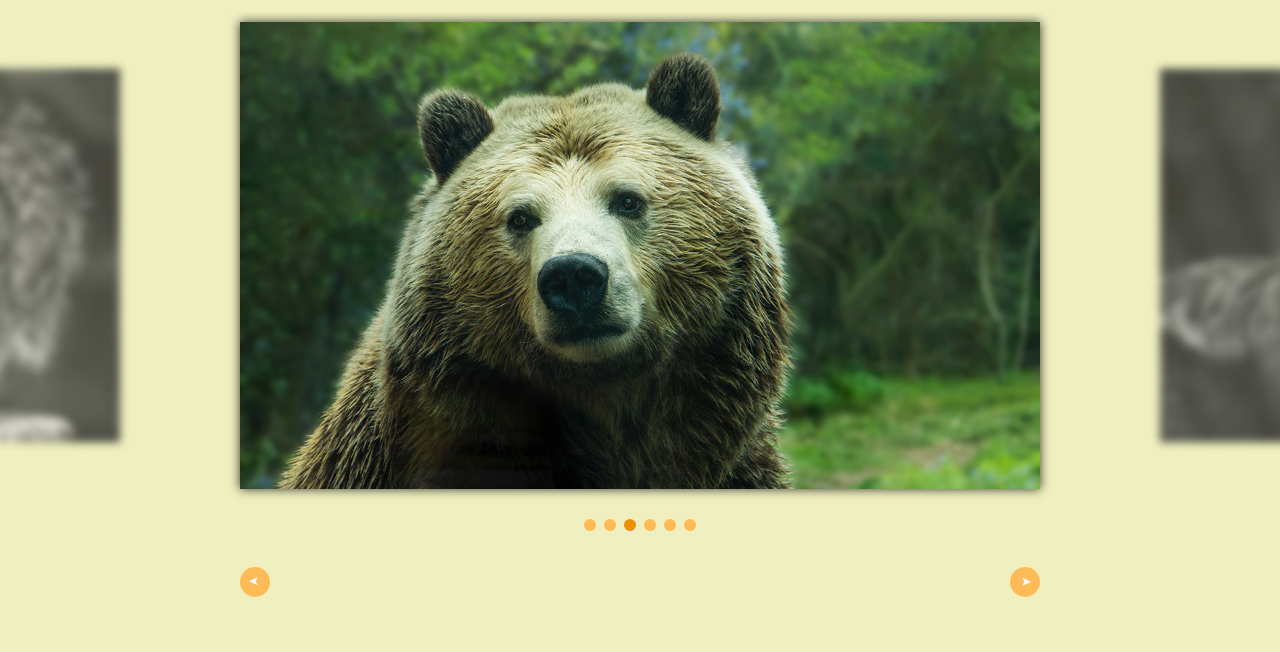
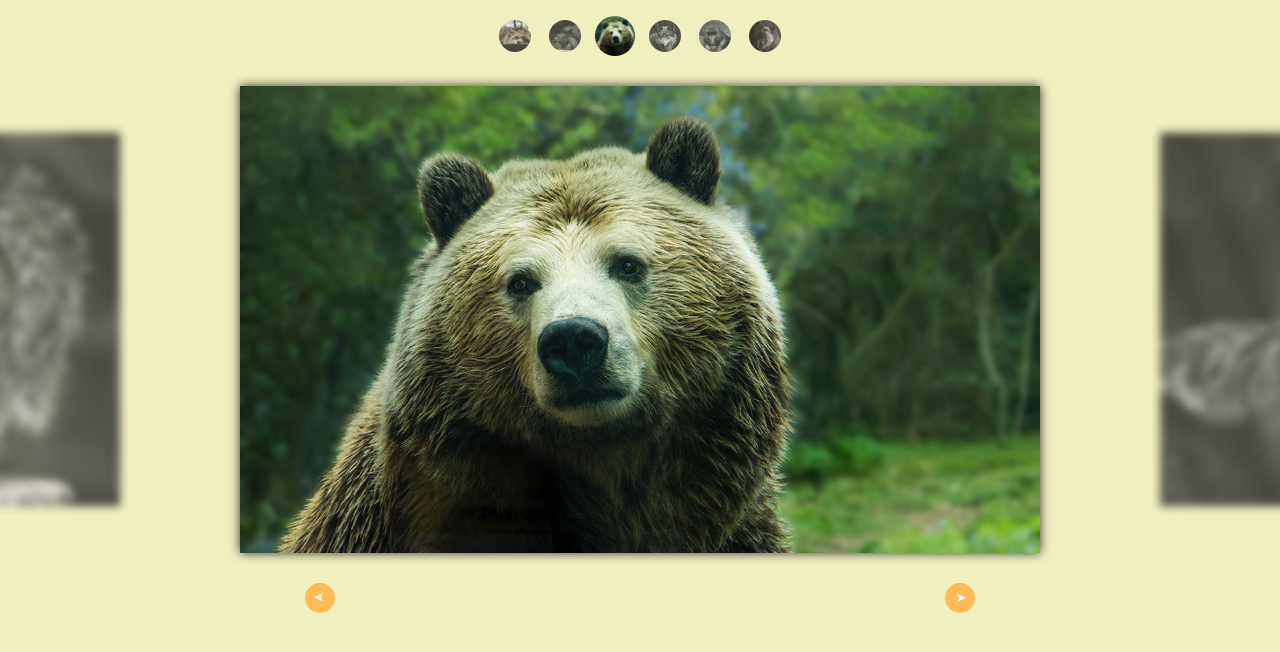
Before and after one commit to guimontme/projeto-slide, a website: page public/index.html in a window 1280 px wide. Shown: the part 36-688 px from the top of the page. Drawn offline with Linux system fonts and the light colour scheme.

Commit message:
Ajustes de Estilo e criação do custom controls

```diff
--- a/public/index.html
+++ b/public/index.html
@@ -9,6 +9,14 @@
   </head>
   <body>
     <h1>Slides</h1>
+    <ul class="custom-controls">
+        <li><img src="img/foto1-thumb.jpg" alt=""></li>
+        <li><img src="img/foto2-thumb.jpg" alt=""></li>
+        <li><img src="img/foto3-thumb.jpg" alt=""></li>
+        <li><img src="img/foto4-thumb.jpg" alt=""></li>
+        <li><img src="img/foto5-thumb.jpg" alt=""></li>
+        <li><img src="img/foto6-thumb.jpg" alt=""></li>
+    </ul>
     <div class="slide-wrapper">
         <ul class="slide">
             <li><img src="img/foto1.jpg" alt=""></li>
--- a/src/js/script.js
+++ b/src/js/script.js
@@ -3,4 +3,4 @@ import { SlideNav } from './slide';
 const slide = new SlideNav('.slide', '.slide-wrapper');
 slide.init();
 slide.addArrows('.arrow-nav .prev', '.arrow-nav .next');
-slide.addControl();
+slide.addControl('.custom-controls');
--- a/src/sass/_slide.scss
+++ b/src/sass/_slide.scss
@@ -30,11 +30,9 @@
 }
 
 .arrow-nav {
-  width: 80vw;
-  max-width: 800px;
-  margin: 16px auto;
+  margin: 20px auto;
   display: flex;
-  justify-content: space-between;
+  justify-content: space-around;
   button {
     cursor: pointer;
     border: none;
@@ -68,8 +66,6 @@
 }
 
 ul[data-control='slide'] {
-  width: 80vw;
-  max-width: 800px;
   margin: 20px auto;
   display: flex;
   justify-content: center;
@@ -89,3 +85,27 @@ ul[data-control='slide'] {
     }
   }
 }
+
+ul.custom-controls {
+  display: flex;
+  margin: 20px auto;
+  justify-content: center;
+  flex-wrap: wrap;
+  gap: 10px;
+  li {
+    width: 40px;
+    height: 40px;
+    border-radius: 50%;
+    overflow: hidden;
+    opacity: .8;
+    filter: grayscale(0.8);
+    transform: scale(.8);
+    transition: .3s;
+
+    &.active {
+      opacity: 1;
+      filter: none;
+      transform: scale(1);
+    }
+  }
+}
```
Also changed, not shown: src/index.html (+8 -0 lines), public/css/style.css, public/js/script.js.
